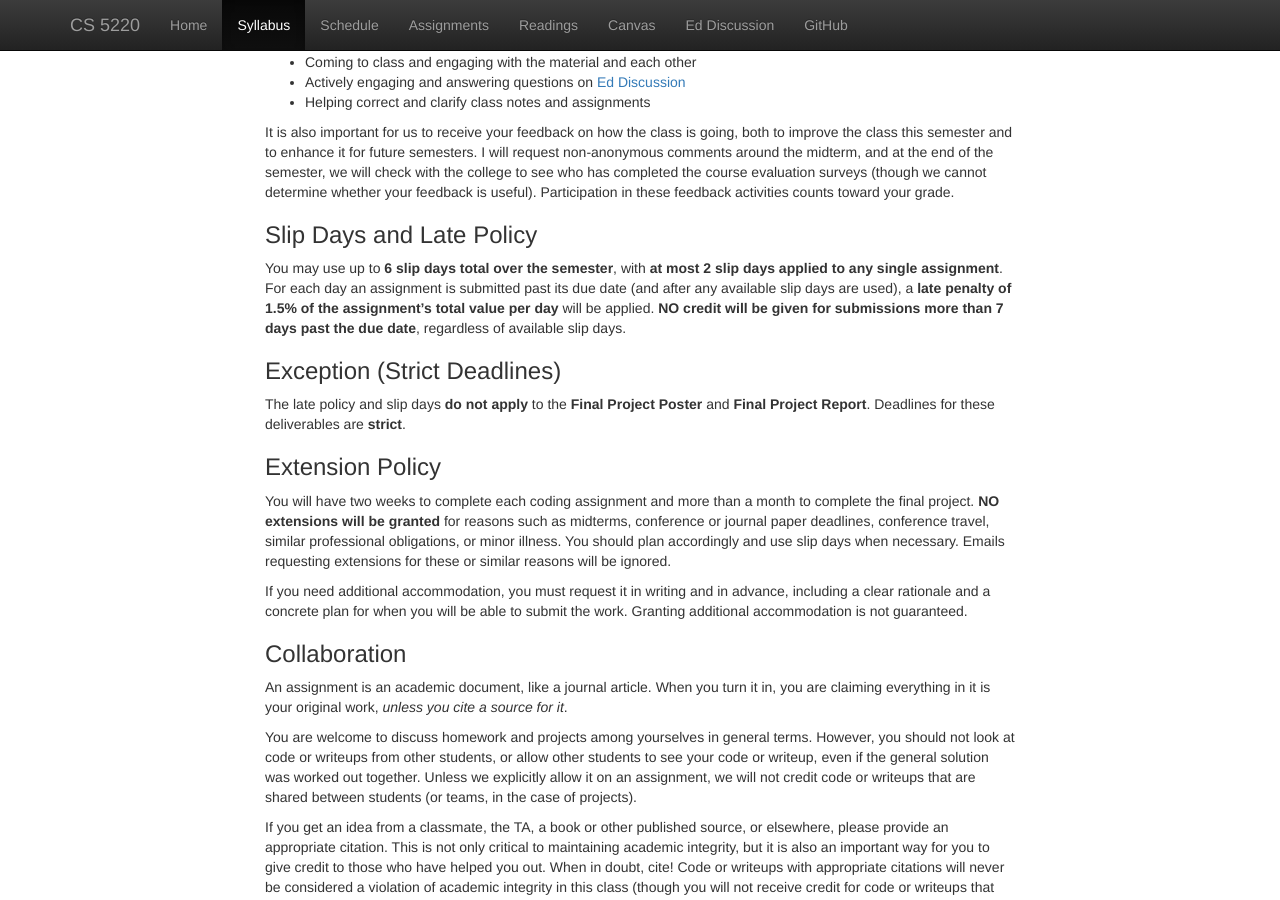
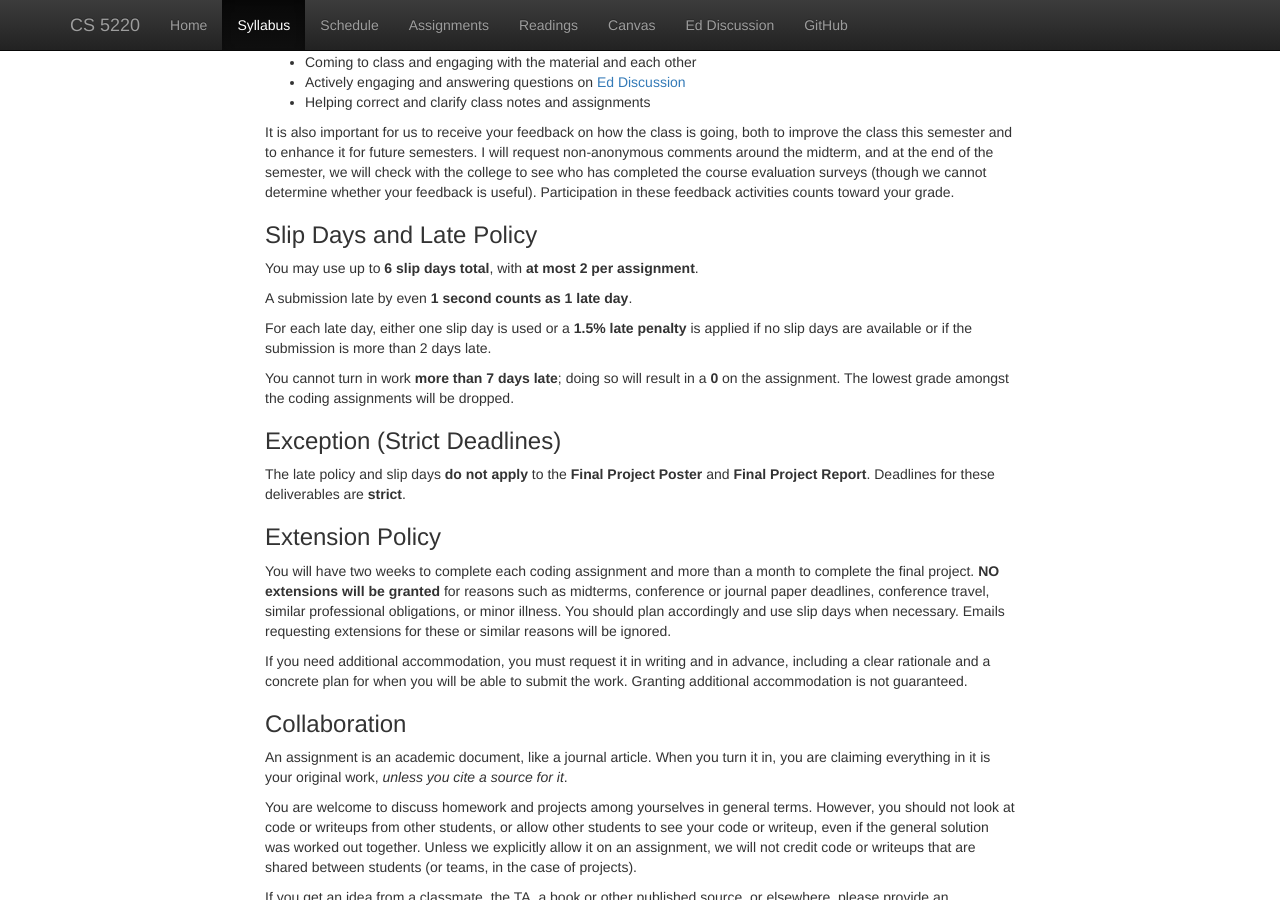
Before and after one commit to cs5220-26sp/web, a Jekyll site: the page built from web/syllabus.md, in a window 1280 px wide and 900 px high, scrolled down 1939 px. Built offline with Jekyll 4.4.1, drawn with Linux system fonts in a browser that asks for light colours; nearby versions of some CDN libraries.

Commit message:
slip policy adjustment

```diff
--- a/web/syllabus.md
+++ b/web/syllabus.md
@@ -112,7 +112,15 @@ It is also important for us to receive your feedback on how the class is going,
 
 ### Slip Days and Late Policy
 
-You may use up to **6 slip days total over the semester**, with **at most 2 slip days applied to any single assignment**. For each day an assignment is submitted past its due date (and after any available slip days are used), a **late penalty of 1.5% of the assignment’s total value per day** will be applied. **NO credit will be given for submissions more than 7 days past the due date**, regardless of available slip days.
+<!-- You may use up to **6 slip days total over the semester**, with **at most 2 slip days applied to any single assignment**. For each day an assignment is submitted past its due date (and after any available slip days are used), a **late penalty of 1.5% of the assignment’s total value per day** will be applied. **NO credit will be given for submissions more than 7 days past the due date**, regardless of available slip days. -->
+
+You may use up to **6 slip days total**, with **at most 2 per assignment**.
+
+A submission late by even **1 second counts as 1 late day**.
+
+For each late day, either one slip day is used or a **1.5% late penalty** is applied if no slip days are available or if the submission is more than 2 days late.
+
+You cannot turn in work **more than 7 days late**; doing so will result in a **0** on the assignment. The lowest grade amongst the coding assignments will be dropped.
 
 ### Exception (Strict Deadlines)
 
```
